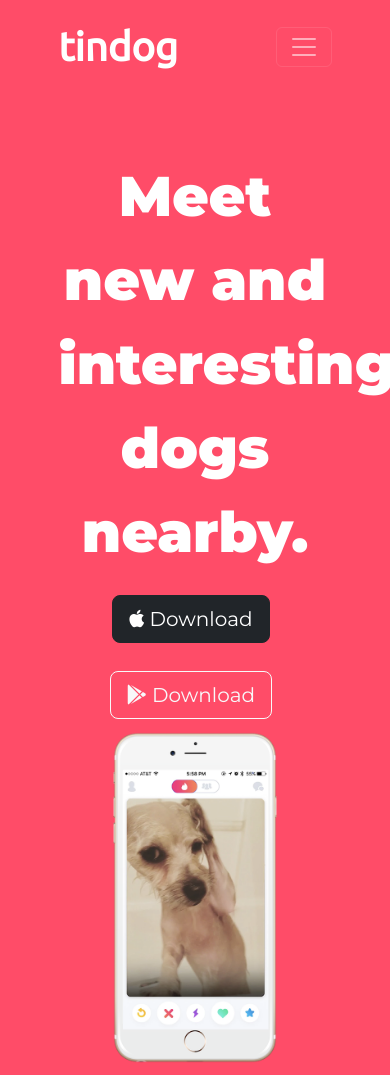
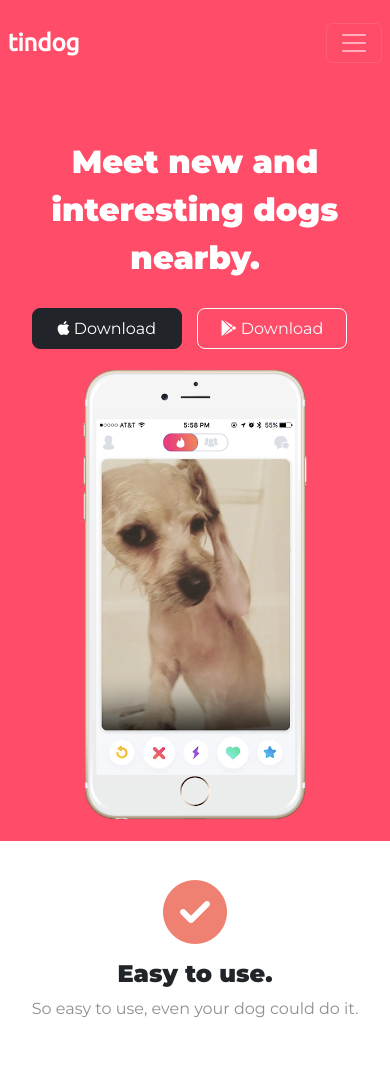
Before and after one commit to meremetis/TinDog, a plain HTML site: page index.html in a window 390 px wide. Shown: the top 1075 px of the page. Drawn offline with nearby package versions, Linux system fonts and the light colour scheme.

Commit message:
Add files via upload

```diff
--- a/css/styles.css
+++ b/css/styles.css
@@ -87,15 +87,9 @@ p{
 }
 
 
-#features h3 {
-  font-family: 'Montserrat', sans-serif;
-  font-weight: bold;
-  font-size: 1.5rem;
-}
 
-#features p {
-  color: #8f8f8f;
-}
+
+
 .features-title{
   font-size:1.5rem;
 }
@@ -192,8 +186,41 @@ footer p {
     position: static;
     transform: rotate(0deg);
   }
-
+#title .container-fluid{
+  padding: 5% 2%;
+}
+.container-fluid{
+  padding: 5% 2%;
+}
+#pricing{
+  padding: 100px 8%;
+}
   #title {
     text-align: center;
   }
+  .card-space{
+    padding: 2% 4%;
+  }
+  .navbar-brand{
+    font-size: 1.5rem;
+  }
+  .big-heading{
+    font-size: 2rem;
+  }
+  .testimonial-text{
+      font-size: 1.5rem;
+  }
+  .section-heading{
+    font-size: 1.8rem;
+  }
+  .price-text{
+    font-size: 1.5rem;
+  }
+  .download-button{
+    width:40%;
+    padding: 2%;
+    font-weight: normal;
+    font-size: 1rem;
+
+  }
 }
```
